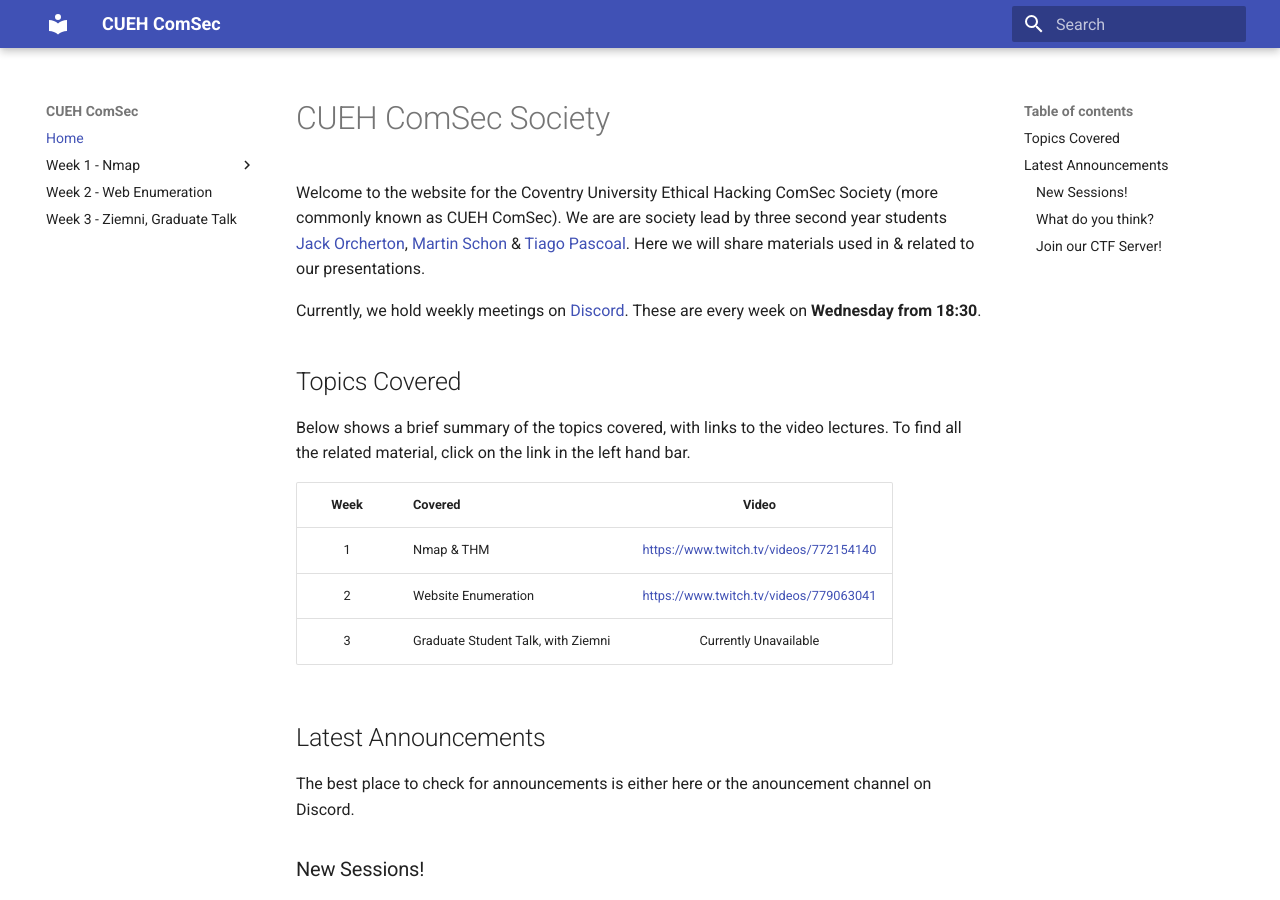
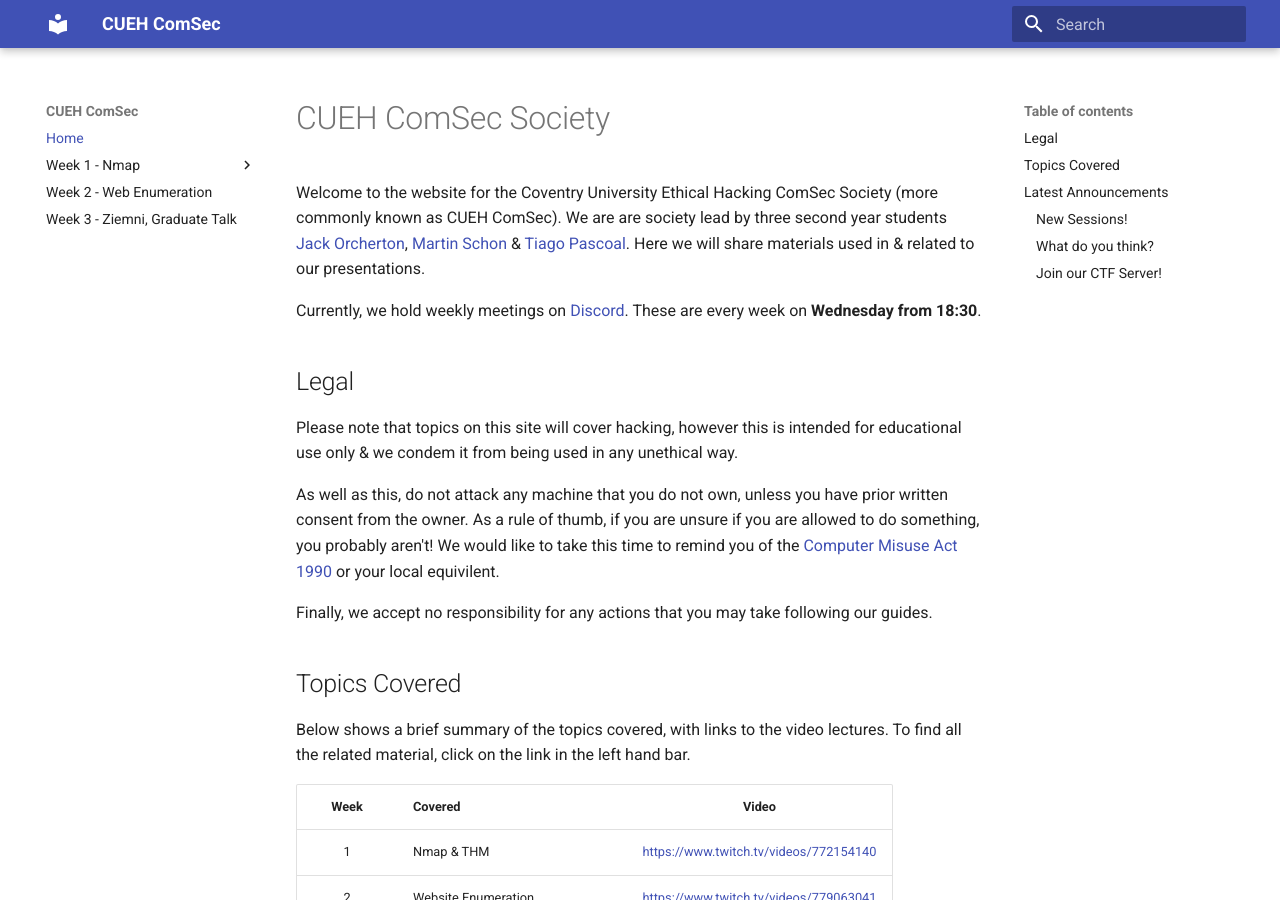
Before and after one commit to Cov-ComSec/Cov-ComSec.github.io, an MkDocs documentation site: the page built from docs/index.md, in a window 1280 px wide and 900 px high. Built offline with MkDocs 1.6.1 and Material for MkDocs 9.7.7, drawn with Linux system fonts in a browser that asks for light colours.

Commit message:
Added Legal Disclaimer
- Added legal disclaimer to homepage

```diff
--- a/docs/index.md
+++ b/docs/index.md
@@ -2,6 +2,13 @@
 Welcome to the website for the Coventry University Ethical Hacking ComSec Society (more commonly known as CUEH ComSec). We are are society lead by three second year students [Jack Orcherton](https://jackorcherton.github.io/), [Martin Schon](https://mschon.dev/) & [Tiago Pascoal](http://bs1phc.me). Here we will share materials used in & related to our presentations.
 
 Currently, we hold weekly meetings on [Discord](https://discord.gg/7SF7NKG). These are every week on **Wednesday from 18:30**.
+
+## Legal
+Please note that topics on this site will cover hacking, however this is intended for educational use only & we condem it from being used in any unethical way.
+
+As well as this, do not attack any machine that you do not own, unless you have prior written consent from the owner. As a rule of thumb, if you are unsure if you are allowed to do something, you probably aren't! We would like to take this time to remind you of the [Computer Misuse Act 1990](https://www.legislation.gov.uk/ukpga/1990/18/contents) or your local equivilent.
+
+Finally, we accept no responsibility for any actions that you may take following our guides.
 
 ## Topics Covered
 Below shows a brief summary of the topics covered, with links to the video lectures. To find all the related material, click on the link in the left hand bar.
```
